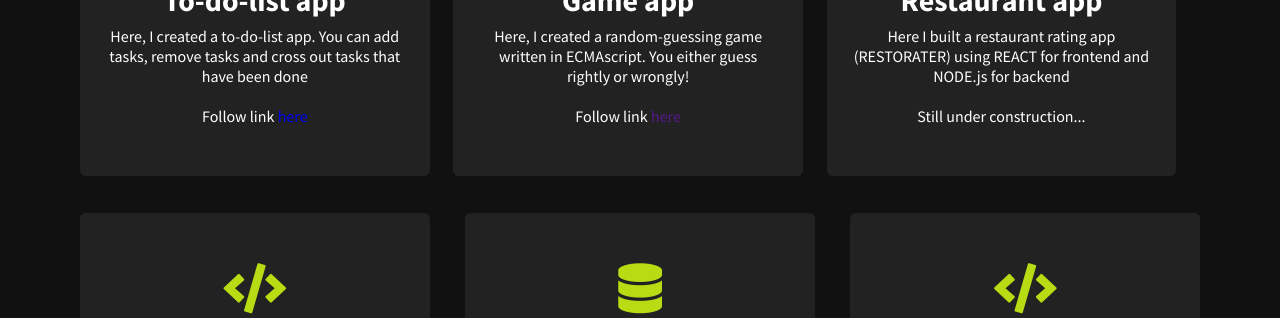
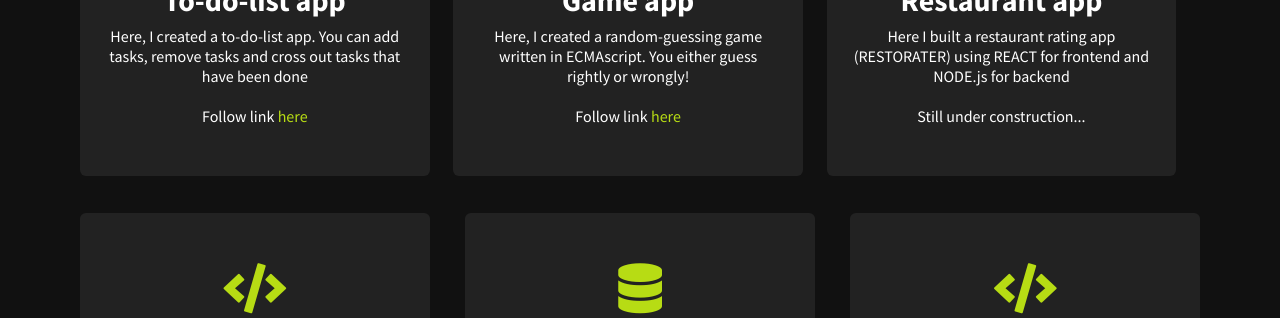
Before and after one commit to Tiofilos/portfolioAssignment, a PHP site: page /projects.html in a window 1280 px wide. Shown: the part 546-864 px from the top of the page. Run offline with PHP 8.4, Linux system fonts and the light colour scheme.

Commit message:
cleaning code

```diff
--- a/projects.html
+++ b/projects.html
@@ -38,7 +38,7 @@
                     <div class="text">To-do-list app</div>
                     <p>Here, I created a to-do-list app. You can add tasks, remove tasks and cross out tasks that have been done</p>
                     <br>
-                   <p>Follow link <a href="https://tiofilos.github.io/to-do-list-app./">  here </a> </p>
+                    <p class="p">Follow link <a href="https://tiofilos.github.io/to-do-list-app./">  here </a> </p>
                 </div>
             </div>
             <div  class="proj-card">
@@ -47,7 +47,7 @@
                     <div class="text">Game app</div>
                     <p>Here, I created a random-guessing game written in ECMAscript. You either guess rightly or wrongly! </p>
                     <br>
-                    <p>Follow link <a href="">here </a> </p>
+                    <p class="p">Follow link <a href="">here </a> </p>
                 </div>
             </div>
             <div class="proj-card">
--- a/style.css
+++ b/style.css
@@ -9,22 +9,6 @@
 html{
     scroll-behavior: auto;
 }
-
-/* custom scroll bar */
-/* ::-webkit-scrollbar {
-    width: 10px;
-}
-::-webkit-scrollbar-track {
-    background: #f1f1f1;
-}
-::-webkit-scrollbar-thumb {
-    background: #888;
-}
-
-::-webkit-scrollbar-thumb:hover {
-    background: #555;
-} */
-
 /* all similar content styling codes */
 section{
     padding: 100px 0;
@@ -55,27 +39,6 @@ section .titl-cont{
     padding-bottom: 20px;
     font-family: 'Source Sans Pro', sans-serif;
 }
-/* section .titl-cont::before{
-    content: "";
-    position: absolute;
-    bottom: 0px;
-    left: 50%;
-    width: 180px;
-    height: 3px;
-    background: #111;
-    transform: translateX(-50%);
-}
-section .titl-cont::after{
-    position: absolute;
-    bottom: -8px;
-    left: 50%;
-    font-size: 20px;
-    color: crimson;
-    padding: 0 5px;
-    background: #fff;
-    transform: translateX(-50%);
-} */
-
 /* nav styling */
 .nav{
     background-color: black;
@@ -86,10 +49,6 @@ section .titl-cont::after{
     font-family: 'Source Sans Pro', sans-serif;
     transition: 0.5s;
 }
-/* .nav.sticky{
-    padding: 15px 0;
-    background: crimson;
-} */
 .nav .width{
     display: flex;
     align-items: center;
@@ -99,19 +58,7 @@ section .titl-cont::after{
     color: rgb(179, 119, 131);
     font-size: 35px;
     font-weight: 600;
-    /* width: 150px;
-    height: 70px;
-    border-radius: 50%;
-    overflow: hidden;
-    margin-top: -6px; */
 }
-/* .nav .logo a span{
-    color: rgb(179, 119, 131);
-    transition: all 0.3s ease;
-} */
-/* .nav.sticky .logo a span{
-    color: #fff; */
-
 .nav .nav-menu li{
     list-style:lower-alpha;
     display: inline-block;
@@ -127,10 +74,6 @@ section .titl-cont::after{
 .nav .nav-menu li a:hover{
     color: rgb(255, 251, 252);
 }
-/* .nav.sticky .nav-menu li a:hover{
-    color: #fff;
-} */
-
 /* nav-menu btn styling */
 .nav-btn{
     color: #fff;
@@ -165,8 +108,6 @@ section .titl-cont::after{
 .scroll-up-btn:hover{
     filter: brightness(90%);
 }
-
-
 /* home section styling */
 .home{
     display:flex;
@@ -206,27 +147,6 @@ section .titl-cont::after{
     color: rgb(179, 119, 131);
     /* font-weight: 100; */
 }
-/* .home .hm-content a{
-    display: inline-block;
-    background: crimson;
-    color: #fff;
-    font-size: 25px;
-    padding: 12px 36px;
-    margin-top: 20px;
-    font-weight: 400;
-    border-radius: 6px;
-    border: 2px solid crimson;
-    transition: all 0.3s ease;
-}
-.home .hm-content a:hover{
-    color: crimson;
-    background: none;
-} */
-
-/* about section styling */
-/* .about .titl-cont::after{
-    content: "who i am";
-} */
 .about .abt-content .left{
     width: 45%;
 }
@@ -239,14 +159,6 @@ section .titl-cont::after{
 .about .abt-content .right{
     width: 55%;
 }
-/* .about .abt-content .right .text{
-    font-size: 60px;
-    font-weight: 900;
-    margin-bottom: 0px;
-} */
-/* .about .abt-content .right .text span{
-    color: crimson;
-} */
 .about .abt-content .right p{
     text-align: justify;
     font-size: 20px;
@@ -278,15 +190,6 @@ section .titl-cont::after{
     color:#fff;
     background: #111;
 }
-/* .projects .titl-cont::before,
-.teams .titl-cont::before{
-    background: #fff;
-}
-.projects .titl-cont::after,
-.teams .titl-cont::after{
-    background: #111;
-    content: "what i provide";
-} */
 .projects .proj-content .proj-card{
     width: calc(33% - 20px);
     background: #222;
@@ -296,12 +199,15 @@ section .titl-cont::after{
     cursor: pointer;
     transition: all 0.4s ease;
 }
-/* .projects .proj-content .proj-card:hover{
-    background: rgb(187, 60, 10);
-} */
 .projects .proj-content .proj-card .proj-box{
     transition: all 0.5s ease;
 }
+.projects .proj-content .proj-card .proj-box .p a{
+   color: rgb(183, 220, 20);
+}
+.projects .proj-content .proj-card .proj-box .p a:hover{
+    color: rgb(249, 250, 245);
+ }
 .projects .proj-content .proj-card:hover .proj-box{
     transform: scale(1.05);
 }
@@ -318,12 +224,6 @@ section .titl-cont::after{
     font-weight: 600;
     margin: 10px 0 7px 0;
 }
-
-/* skills section styling */
-
-/* .skills .titl-cont::after{
-    content: "what i know";
-} */
 .skills .skl-content .columnn{
     width: calc(50% - 30px);
 }
@@ -362,28 +262,6 @@ table, th, td {
 th, td {
     border-color: #be2424;
 }
-/* .cv p{
-    font-size: 20px;
-    font-weight: 600;
-    margin-bottom: 10px;
-    display: inline-block;
-    text-align: center;
-    background: crimson;
-    color: #fff;
-    font-size: 18px;
-    font-weight: 500;
-    padding: 8px 16px;
-    left: 0;
-    top: 500;
-    margin-top: 20px;
-    border-radius: 6px;
-    border: 1px solid crimson;
-    transition: all 0.3s ease;
-} */
-/* .skills .skl-content .cv a:hover{
-    color: crimson;
-    background: none;
-} */
 .skills .skl-content .right .bars{
     margin-bottom: 15px;
 }
@@ -426,74 +304,6 @@ th, td {
 .skl-content .right .sql::before{
     width: 70%;
 }
-
-/* teams section styling */
-/* .teams .titl-cont::after{
-    content: "who with me";
-}
-.teams .carousel .proj-card{
-    background: #222;
-    border-radius: 6px;
-    padding: 25px 35px;
-    text-align: center;
-    overflow: hidden;
-    transition: all 0.3s ease;
-}
-.teams .carousel .proj-card:hover{
-    background: crimson;
-}
-.teams .carousel .proj-card .proj-box{
-    display: flex;
-    flex-direction: column;
-    align-items: center;
-    justify-content: center;
-    transition: all 0.3s ease;
-}
-.teams .carousel .proj-card:hover .proj-box{
-    transform: scale(1.05);
-}
-.teams .carousel .proj-card .text{
-    font-size: 25px;
-    font-weight: 500;
-    margin: 10px 0 7px 0;
-}
-.teams .carousel .proj-card img{
-    height: 150px;
-    width: 150px;
-    object-fit: cover;
-    border-radius: 50%;
-    border: 5px solid crimson;
-    transition: all 0.3s ease;
-}
-.teams .carousel .proj-card:hover img{
-    border-color: #fff;
-}
-.owl-dots{
-    text-align: center;
-    margin-top: 20px;
-}
-.owl-dot{
-    height: 13px;
-    width: 13px;
-    margin: 0 5px;
-    outline: none!important;
-    border-radius: 50%;
-    border: 2px solid crimson!important;
-    transition: all 0.3s ease;
-}
-.owl-dot.active{
-    width: 35px;
-    border-radius: 14px;
-}
-.owl-dot.active,
-.owl-dot:hover{
-    background: crimson!important;
-} */
-
-/* contact section styling */
-/* .contact .titl-cont::after{
-    content: "get in touch";
-} */
 .contact .contact-content .columnn{
     width: calc(60% - 30px);
 }
@@ -578,7 +388,6 @@ th, td {
   cursor: pointer;
   flex-wrap: nowrap;
   background: #64991e;
-  /* border: 2px solid crimson; */
   transition: all 0.3s ease;
 }
 .right form .cnt-button button:hover{
@@ -592,14 +401,6 @@ footer{
     color: #fff;
     text-align: center;
 }
-/* footer span a{
-    color: crimson;
-    text-decoration: none;
-}
-footer span a:hover{
-    text-decoration: underline;
-} */
-
 
 /* responsive media query start */
 @media (max-width: 1104px) {
@@ -718,12 +519,4 @@ footer span a:hover{
     .right form .error-box{
        width: 150px;
     }
-    /* .scroll-up-btn{
-        right: 15px;
-        bottom: 15px;
-        height: 38px;
-        width: 35px;
-        font-size: 23px;
-        line-height: 38px;
-    } */
 }
```
